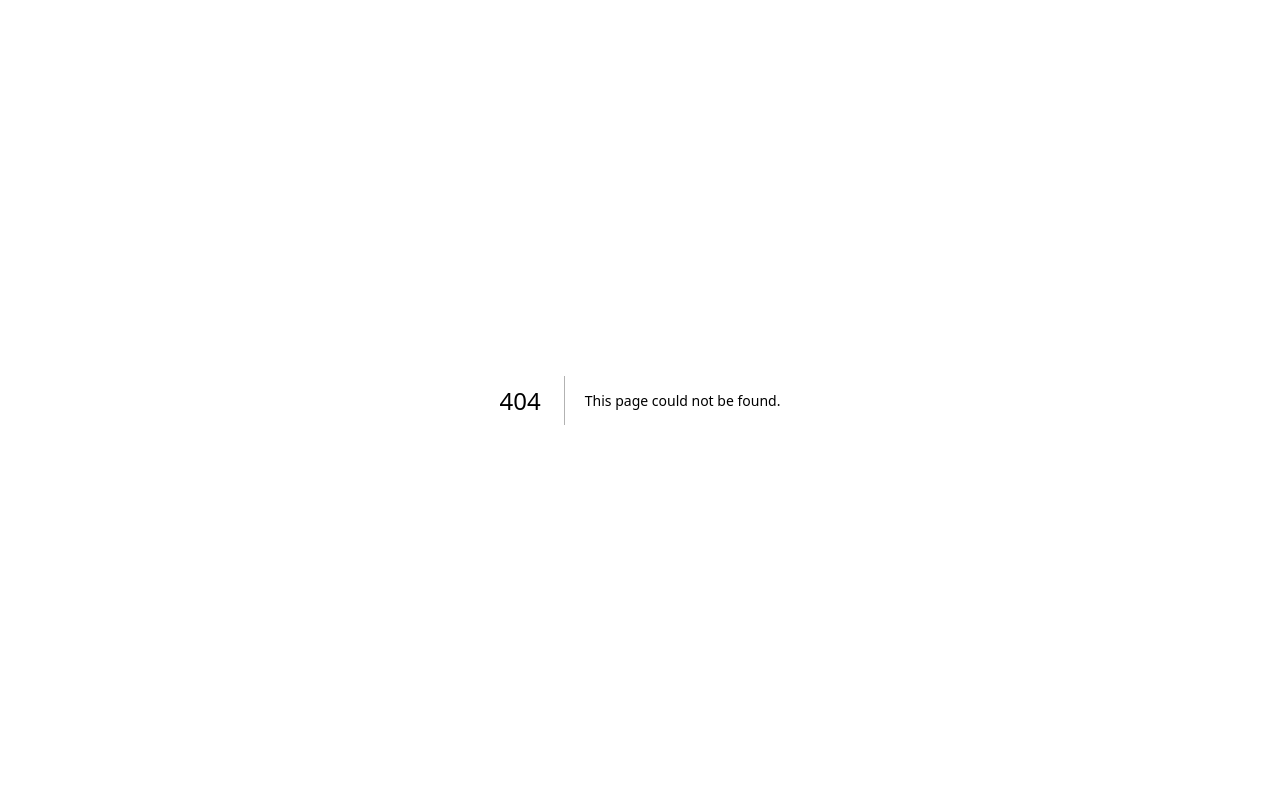
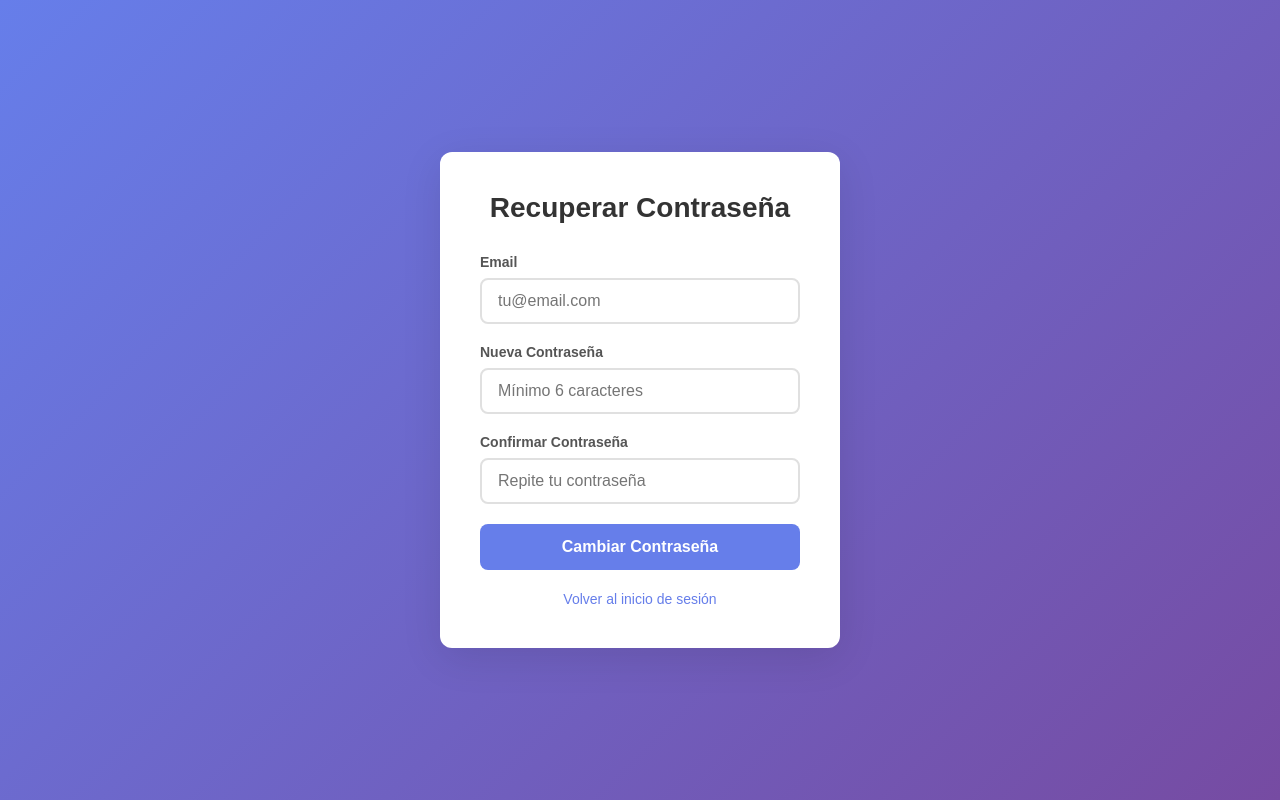
Before and after one commit to fedeOrt23/PNT2-TrabajoPractico-1, a Next.js app in the folder pnt/: page /forgot-password in a window 1280 px wide. Before the commit this address had no page. Built offline with nearby package versions, Linux system fonts and the light colour scheme.

Commit message:
se agrega la acción de recuperar contraseña

```diff
--- /dev/null
+++ b/pnt/src/app/forgot-password/page.jsx
@@ -0,0 +1,5 @@
+import ForgotPassword from '@/components/ForgotPassword';
+
+export default function ForgotPasswordPage() {
+  return <ForgotPassword />;
+}
--- /dev/null
+++ b/pnt/src/components/ForgotPassword.jsx
@@ -0,0 +1,146 @@
+'use client';
+
+import { useState } from 'react';
+import { useRouter } from 'next/navigation';
+import styles from './Login.module.css';
+
+export default function ForgotPassword() {
+  const router = useRouter();
+  const [email, setEmail] = useState('');
+  const [newPassword, setNewPassword] = useState('');
+  const [confirmPassword, setConfirmPassword] = useState('');
+  const [error, setError] = useState('');
+  const [loading, setLoading] = useState(false);
+
+  const handleSubmit = async (e) => {
+    e.preventDefault();
+    setError('');
+    setLoading(true);
+
+    if (!email || !newPassword || !confirmPassword) {
+      setError('Por favor completa todos los campos');
+      setLoading(false);
+      return;
+    }
+
+    if (newPassword.length < 6) {
+      setError('La contraseña debe tener al menos 6 caracteres');
+      setLoading(false);
+      return;
+    }
+
+    if (newPassword !== confirmPassword) {
+      setError('Las contraseñas no coinciden');
+      setLoading(false);
+      return;
+    }
+
+    try {
+      const response = await fetch('https://690160fdff8d792314bd3f83.mockapi.io/api/v1/users');
+      const users = await response.json();
+
+      const user = users.find(u => u.email.toLowerCase() === email.toLowerCase());
+
+      if (!user) {
+        setError('No existe una cuenta con este email');
+        setLoading(false);
+        return;
+      }
+
+      const updateResponse = await fetch(`https://690160fdff8d792314bd3f83.mockapi.io/api/v1/users/${user.id}`, {
+        method: 'PUT',
+        headers: {
+          'Content-Type': 'application/json'
+        },
+        body: JSON.stringify({
+          password: newPassword
+        })
+      });
+
+      if (!updateResponse.ok) throw new Error('Error al actualizar');
+
+      alert('Contraseña actualizada correctamente');
+      router.push('/login');
+    } catch (err) {
+      setError('Error al actualizar la contraseña. Intenta nuevamente.');
+    } finally {
+      setLoading(false);
+    }
+  };
+
+  return (
+    <div className={styles.loginContainer}>
+      <div className={styles.loginCard}>
+        <h1 className={styles.title}>Recuperar Contraseña</h1>
+
+        <form onSubmit={handleSubmit} className={styles.form}>
+          <div className={styles.inputGroup}>
+            <label htmlFor="email" className={styles.label}>
+              Email
+            </label>
+            <input
+              id="email"
+              type="email"
+              value={email}
+              onChange={(e) => setEmail(e.target.value)}
+              className={styles.input}
+              placeholder="tu@email.com"
+            />
+          </div>
+
+          <div className={styles.inputGroup}>
+            <label htmlFor="newPassword" className={styles.label}>
+              Nueva Contraseña
+            </label>
+            <input
+              id="newPassword"
+              type="password"
+              value={newPassword}
+              onChange={(e) => setNewPassword(e.target.value)}
+              className={styles.input}
+              placeholder="Mínimo 6 caracteres"
+            />
+          </div>
+
+          <div className={styles.inputGroup}>
+            <label htmlFor="confirmPassword" className={styles.label}>
+              Confirmar Contraseña
+            </label>
+            <input
+              id="confirmPassword"
+              type="password"
+              value={confirmPassword}
+              onChange={(e) => setConfirmPassword(e.target.value)}
+              className={styles.input}
+              placeholder="Repite tu contraseña"
+            />
+          </div>
+
+          {error && (
+            <div className={styles.error}>
+              {error}
+            </div>
+          )}
+
+          <button
+            type="submit"
+            className={styles.submitButton}
+            disabled={loading}
+          >
+            {loading ? 'Actualizando...' : 'Cambiar Contraseña'}
+          </button>
+        </form>
+
+        <div className={styles.footer}>
+          <button
+            onClick={() => router.push('/login')}
+            className={styles.link}
+            type="button"
+          >
+            Volver al inicio de sesión
+          </button>
+        </div>
+      </div>
+    </div>
+  );
+}
```
